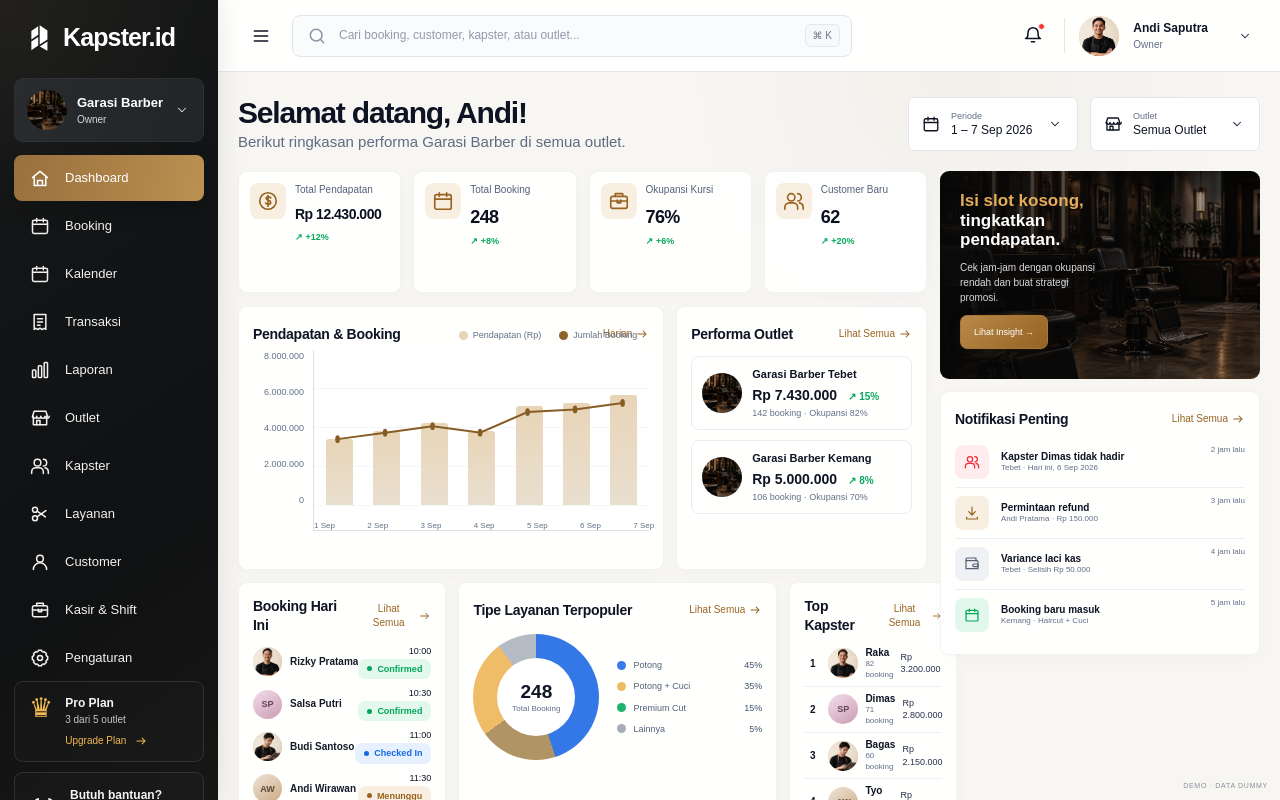
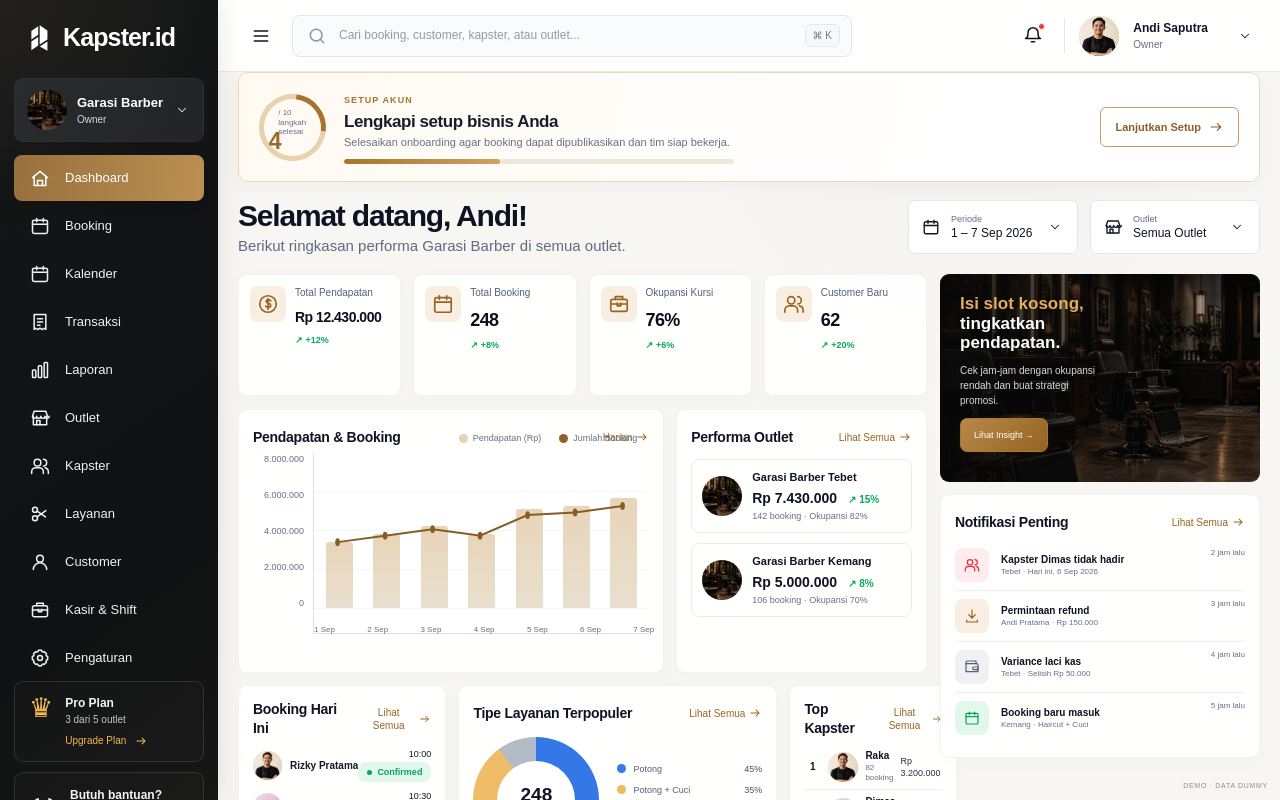
Before and after one commit to prayersrain/kapster-id-fe, a Next.js app: page /owner in a window 1280 px wide. Built offline with nearby package versions, Linux system fonts and the light colour scheme.

Commit message:
feat: add owner onboarding progress banner

```diff
--- a/components/owner/OwnerDashboard.module.css
+++ b/components/owner/OwnerDashboard.module.css
@@ -183,7 +183,20 @@
 .profileButton > span:last-child { font-size: 17px; }
 
 .workspace { min-height: 0; flex: 1; overflow: auto; background: radial-gradient(circle at 70% 0, rgba(218, 204, 186, .14), transparent 26%), var(--owner-bg); }
-.pageContent { min-width: 980px; padding: 25px 28px 16px; }
+.onboardingBanner { display: flex; align-items: center; gap: 18px; min-height: 108px; padding: 17px 20px; margin-bottom: 18px; border: 1px solid #ead8bd; border-radius: 10px; background: linear-gradient(105deg, #fffaf2, #fff 72%); box-shadow: 0 5px 18px rgba(56, 43, 25, .04); }
+.onboardingProgress { width: 67px; height: 67px; display: flex; flex: 0 0 auto; align-items: center; justify-content: center; border: 5px solid #e8d1ad; border-right-color: #a8732d; border-radius: 50%; color: #9b6929; transform: rotate(-38deg); }
+.onboardingProgress strong, .onboardingProgress span { transform: rotate(38deg); }
+.onboardingProgress strong { font-size: 23px; line-height: 1; }
+.onboardingProgress span { margin-left: 3px; color: #687287; font-size: 8px; line-height: 1.2; }
+.onboardingCopy { min-width: 0; flex: 1; }
+.onboardingKicker { color: #a8732d; font-size: 9px; font-weight: 800; letter-spacing: .12em; }
+.onboardingCopy h2 { margin: 3px 0 2px; color: #171d2b; font-size: 17px; letter-spacing: -.025em; }
+.onboardingCopy p { margin: 0 0 9px; color: #687287; font-size: 11px; }
+.onboardingTrack { height: 5px; max-width: 390px; overflow: hidden; border-radius: 99px; background: #eee7dc; }
+.onboardingTrack span { display: block; height: 100%; border-radius: inherit; background: linear-gradient(90deg, #a8732d, #d2a160); }
+.onboardingAction { display: inline-flex; flex: 0 0 auto; align-items: center; gap: 7px; padding: 11px 14px; border: 1px solid #c79c61; border-radius: 6px; color: #8e5f24; background: #fff; font-size: 11px; font-weight: 700; text-decoration: none; }
+.onboardingAction:hover { background: #fff7eb; }
+
 .pageHeading { min-height: 61px; display: flex; align-items: flex-start; gap: 14px; margin-bottom: 13px; }
 .pageHeading > div:first-child { min-width: 0; flex: 1; }
 .pageHeading h1 { margin: 0; color: #0d1322; font-size: 30px; line-height: 1.08; letter-spacing: -.04em; }
--- a/components/owner/OwnerDashboard.tsx
+++ b/components/owner/OwnerDashboard.tsx
@@ -183,8 +183,13 @@ function TablePerson({ person, compact = false }: { person: number; compact?: bo
   return <span className={styles.personCell}><Avatar person={person} size={compact ? 29 : 34} /><span><strong>{data.name}</strong>{!compact && <small>{data.phone}</small>}</span></span>;
 }
 
+function OnboardingBanner() {
+  return <section className={styles.onboardingBanner} aria-labelledby="onboarding-title"><div className={styles.onboardingProgress}><strong>4</strong><span>/ 10 langkah<br />selesai</span></div><div className={styles.onboardingCopy}><span className={styles.onboardingKicker}>SETUP AKUN</span><h2 id="onboarding-title">Lengkapi setup bisnis Anda</h2><p>Selesaikan onboarding agar booking dapat dipublikasikan dan tim siap bekerja.</p><div className={styles.onboardingTrack}><span style={{ width: '40%' }} /></div></div><a className={styles.onboardingAction} href="/onboarding">Lanjutkan Setup <Glyph name="arrow" size={16} /></a></section>;
+}
+
 function Overview({ notify }: { notify: (message: string) => void; }) {
   return <div className={styles.pageContent}>
+    <OnboardingBanner />
     <PageHeading title="Selamat datang, Andi!" subtitle="Berikut ringkasan performa Garasi Barber di semua outlet."><FilterBox label="Periode" value="1 – 7 Sep 2026" icon="calendar" /><FilterBox label="Outlet" value="Semua Outlet" icon="store" /></PageHeading>
     <div className={styles.overviewLayout}>
       <div className={styles.overviewMain}>
```
